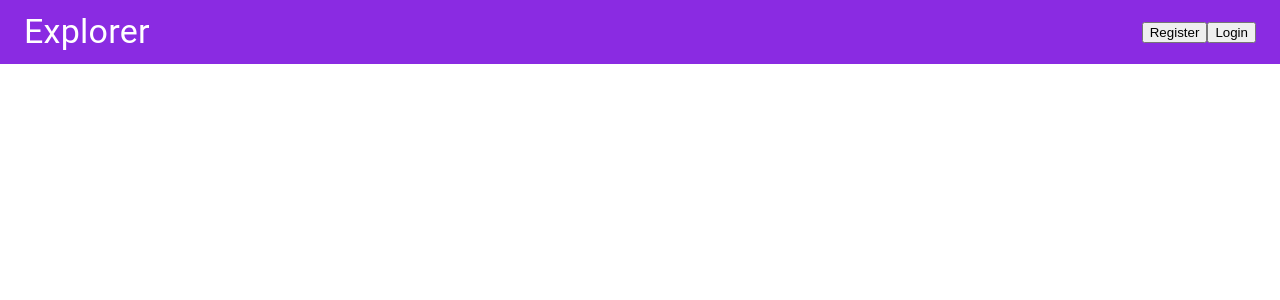
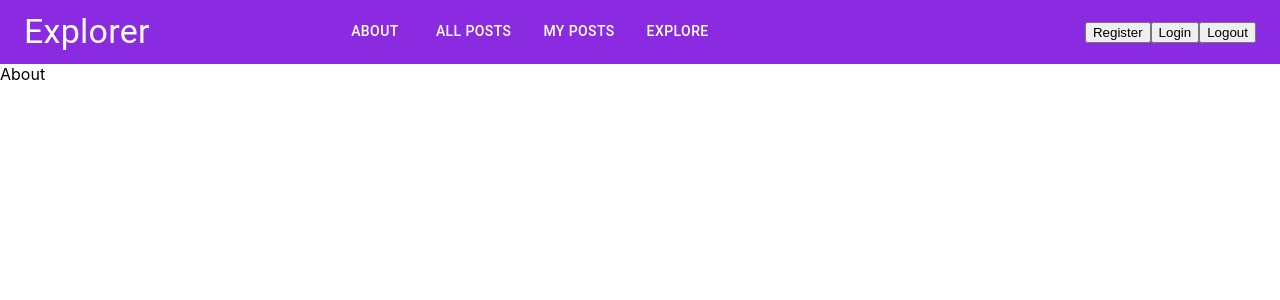
Before and after one commit to joyphillip/Explorer-frontend, a React (Create React App) app: page /about in a window 1280 px wide. Shown: the top 300 px of the page. Built offline with nearby package versions, Linux system fonts and the light colour scheme.

Commit message:
created tabs

```diff
--- a/src/App.css
+++ b/src/App.css
@@ -14,3 +14,9 @@
   display: flex;
   margin-left: auto ;
 }
+
+.Tabs {
+  display: flex;
+  margin-left: auto;
+  margin-right: auto;
+}
--- a/src/App.js
+++ b/src/App.js
@@ -7,7 +7,8 @@ import CreatePost from './components/CreatePost';
 import PostDetails from './components/PostDetails';
 import Posts from './components/Posts';
 import UserPosts from './components/UserPosts';
-
+import Explore from './api/explore'
+import About from './components/About'
 
 
 
@@ -20,9 +21,11 @@ function App() {
     <Routes>
       <Route path='/auth' element={<Auth/>}></Route>
       <Route path='/posts' element={<Posts/>}></Route>
+      <Route path='/posts/create' element={<CreatePost/>}></Route>
       <Route path='/myPosts' element={<UserPosts/>}></Route>
       <Route path='/myPosts/:id' element={<PostDetails/>}></Route>
-      <Route path='/posts/create' element={<CreatePost/>}></Route>
+      <Route path='/explore' element={<Explore/>}></Route>
+      <Route path='/about' element={<About/>}></Route>
     </Routes>
   </main>
     </React.Fragment>
--- /dev/null
+++ b/src/api/explore.js
@@ -0,0 +1,9 @@
+import React from 'react'
+
+const explore = () => {
+  return (
+    <div>explore</div>
+  )
+}
+
+export default explore
--- /dev/null
+++ b/src/components/About.js
@@ -0,0 +1,9 @@
+import React from 'react'
+
+const About = () => {
+  return (
+    <div>About</div>
+  )
+}
+
+export default About
--- a/src/components/Nav.js
+++ b/src/components/Nav.js
@@ -1,16 +1,26 @@
-import React from 'react'
-import { AppBar, Button, Toolbar, Typography, Box } from '@mui/material'
+import React, {useState}from 'react'
+import { AppBar, Button, Toolbar, Typography, Box, Tab, Tabs } from '@mui/material'
 import '../App.css'
 
 
  const Nav = () => {
+  const [value, setValue] = useState();
   return (
     <AppBar class='AppBar'>
       <Toolbar>
         <Typography variant='h4'> Explorer </Typography>
+        <Box class='Tabs'>
+          <Tabs textColor='white' value={value} onChange={(e,val) => setValue(val)}>
+            <Tab label="About"></Tab>
+            <Tab label="All Posts"></Tab>
+            <Tab label="My Posts"></Tab>
+            <Tab label="Explore"></Tab>
+          </Tabs>
+        </Box>
         <Box class='NavBox'>
           <Button class='NavBtn'> Register </Button>
           <Button class='NavBtn'> Login </Button>
+          <Button class='NavBtn'> Logout </Button>
         </Box>
       </Toolbar>
     </AppBar>
--- a/src/components/PostDetails.js
+++ b/src/components/PostDetails.js
@@ -0,0 +1,9 @@
+import React from 'react'
+
+const PostDetails = () => {
+  return (
+    <div>PostDetails</div>
+  )
+}
+
+export default PostDetails
```
